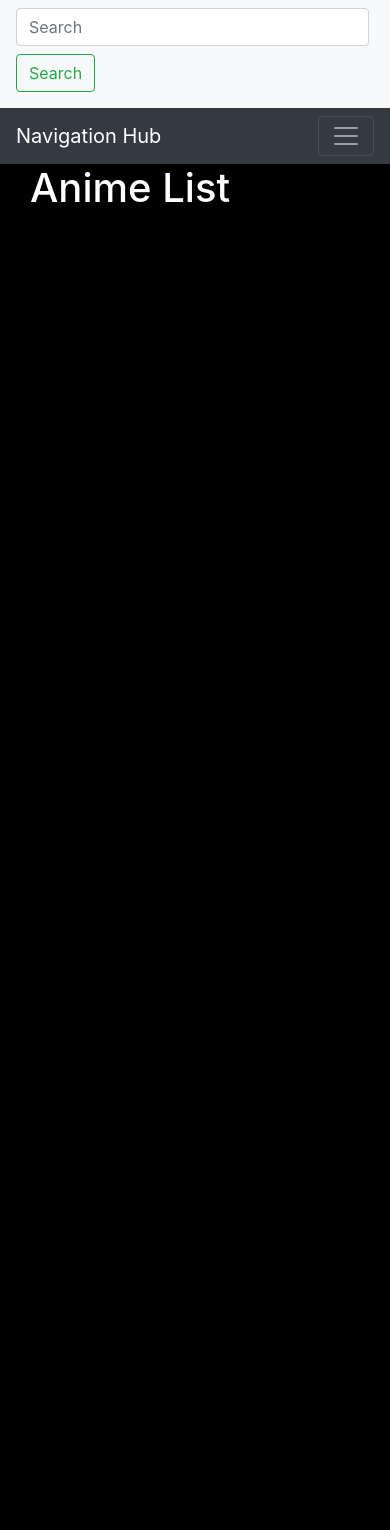
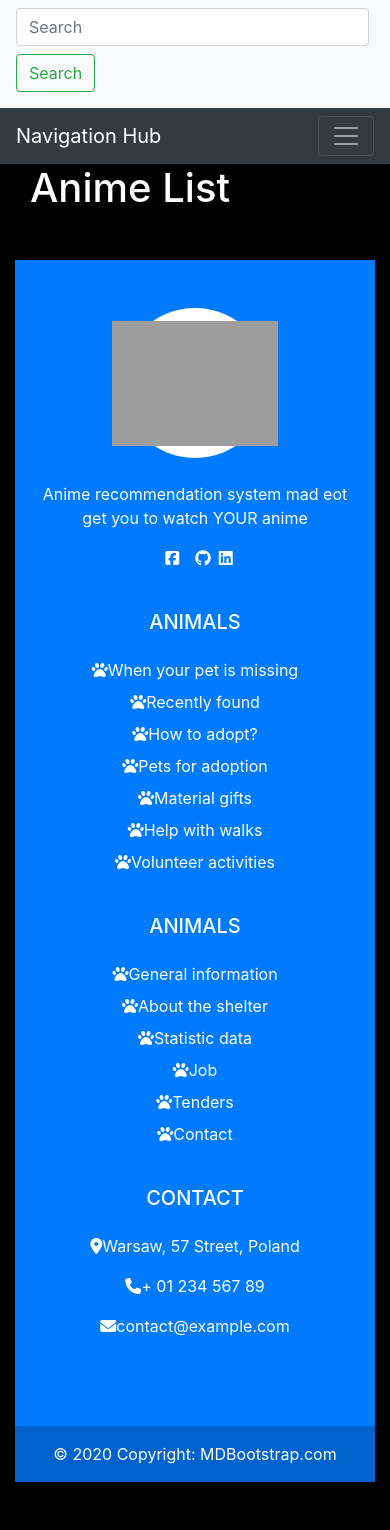
Before and after one commit to imirransom7/Anime-Recommendation-App, a Flask app: page /anime in a window 390 px wide. Before the commit the page ends 202 px from the top, so only its background shows below. Run offline with Flask 3, Linux system fonts and the light colour scheme; parts of the project's set-up code (start-up, migrations or seed data) failed here and were passed over; some libraries are stand-ins or nearby versions; grey boxes are pictures that could not be loaded.

Commit message:
adding footer, making changes to fit website

```diff
--- a/anime_web/templates/anime_home.html
+++ b/anime_web/templates/anime_home.html
@@ -1,7 +1,7 @@
 {% extends 'base.html' %}
 {% block title %}Anime Page{% endblock %}
 {% block content %}
-  {% for data in range %}
+  {% for data in range%}
     <ul>
          <li>
              <h3> {{ anime_list[data].name }}</h3>
--- a/anime_web/templates/base.html
+++ b/anime_web/templates/base.html
@@ -8,7 +8,9 @@
     <link rel="stylesheet" href="https://cdn.jsdelivr.net/npm/bootstrap@4.3.1/dist/css/bootstrap.min.css"
           integrity="sha384-ggOyR0iXCbMQv3Xipma34MD+dH/1fQ784/j6cY/iJTQUOhcWr7x9JvoRxT2MZw1T"
           crossorigin="anonymous">
+    <script src="https://kit.fontawesome.com/31c9f93257.js" crossorigin="anonymous"></script>
     </head>
+
     <body class="text-white">
     <style type="text/css">
         body { background: #000000 !important;}
@@ -110,5 +112,134 @@
         <script src="https://cdn.jsdelivr.net/npm/bootstrap@4.3.1/dist/js/bootstrap.min.js"
         integrity="sha384-JjSmVgyd0p3pXB1rRibZUAYoIIy6OrQ6VrjIEaFf/nJGzIxFDsf4x0xIM+B07jRM"
         crossorigin="anonymous"></script>
+
+    <!-- Remove the container if you want to extend the Footer to full width. -->
+<div class="container my-5">
+
+  <footer class="bg-primary text-center text-lg-start text-white">
+    <!-- Grid container -->
+    <div class="container p-4">
+      <!--Grid row-->
+      <div class="row my-4">
+        <!--Grid column-->
+        <div class="col-lg-3 col-md-6 mb-4 mb-md-0">
+
+          <div class="rounded-circle bg-white shadow-1-strong d-flex align-items-center justify-content-center mb-4 mx-auto" style="width: 150px; height: 150px;">
+            <img src="https://gifdb.com/images/high/galaxy-gurren-lagann-simon-awl6r99ut5srfu7b.gif" height="125" alt=""
+                 loading="lazy" />
+          </div>
+
+          <p class="text-center">Anime recommendation system mad eot get you to watch YOUR anime</p>
+
+          <ul class="list-unstyled d-flex flex-row justify-content-center">
+            <li>
+              <a class="text-white px-2" href="#!">
+                <i class="fab fa-facebook-square"></i>
+              </a>
+            </li>
+            <li>
+              <a class="text-white px-2" href="#!">
+                <i class="fab fa-github"></i>
+              </a>
+            </li>
+            <li>
+              <a class="text-white ps-2" href="https://www.linkedin.com/in/imir-ransom/">
+                <i class="fab fa-linkedin"></i>
+              </a>
+            </li>
+          </ul>
+
+        </div>
+        <!--Grid column-->
+
+        <!--Grid column-->
+        <div class="col-lg-3 col-md-6 mb-4 mb-md-0">
+          <h5 class="text-uppercase mb-4">Animals</h5>
+
+          <ul class="list-unstyled">
+            <li class="mb-2">
+              <a href="#!" class="text-white"><i class="fas fa-paw pe-3"></i>When your pet is missing</a>
+            </li>
+            <li class="mb-2">
+              <a href="#!" class="text-white"><i class="fas fa-paw pe-3"></i>Recently found</a>
+            </li>
+            <li class="mb-2">
+              <a href="#!" class="text-white"><i class="fas fa-paw pe-3"></i>How to adopt?</a>
+            </li>
+            <li class="mb-2">
+              <a href="#!" class="text-white"><i class="fas fa-paw pe-3"></i>Pets for adoption</a>
+            </li>
+            <li class="mb-2">
+              <a href="#!" class="text-white"><i class="fas fa-paw pe-3"></i>Material gifts</a>
+            </li>
+            <li class="mb-2">
+              <a href="#!" class="text-white"><i class="fas fa-paw pe-3"></i>Help with walks</a>
+            </li>
+            <li class="mb-2">
+              <a href="#!" class="text-white"><i class="fas fa-paw pe-3"></i>Volunteer activities</a>
+            </li>
+          </ul>
+        </div>
+        <!--Grid column-->
+
+        <!--Grid column-->
+        <div class="col-lg-3 col-md-6 mb-4 mb-md-0">
+          <h5 class="text-uppercase mb-4">Animals</h5>
+
+          <ul class="list-unstyled">
+            <li class="mb-2">
+              <a href="#!" class="text-white"><i class="fas fa-paw pe-3"></i>General information</a>
+            </li>
+            <li class="mb-2">
+              <a href="#!" class="text-white"><i class="fas fa-paw pe-3"></i>About the shelter</a>
+            </li>
+            <li class="mb-2">
+              <a href="#!" class="text-white"><i class="fas fa-paw pe-3"></i>Statistic data</a>
+            </li>
+            <li class="mb-2">
+              <a href="#!" class="text-white"><i class="fas fa-paw pe-3"></i>Job</a>
+            </li>
+            <li class="mb-2">
+              <a href="#!" class="text-white"><i class="fas fa-paw pe-3"></i>Tenders</a>
+            </li>
+            <li class="mb-2">
+              <a href="#!" class="text-white"><i class="fas fa-paw pe-3"></i>Contact</a>
+            </li>
+          </ul>
+        </div>
+        <!--Grid column-->
+
+        <!--Grid column-->
+        <div class="col-lg-3 col-md-6 mb-4 mb-md-0">
+          <h5 class="text-uppercase mb-4">Contact</h5>
+
+          <ul class="list-unstyled">
+            <li>
+              <p><i class="fas fa-map-marker-alt pe-2"></i>Warsaw, 57 Street, Poland</p>
+            </li>
+            <li>
+              <p><i class="fas fa-phone pe-2"></i>+ 01 234 567 89</p>
+            </li>
+            <li>
+              <p><i class="fas fa-envelope pe-2 mb-0"></i>contact@example.com</p>
+            </li>
+          </ul>
+        </div>
+        <!--Grid column-->
+      </div>
+      <!--Grid row-->
+    </div>
+    <!-- Grid container -->
+
+    <!-- Copyright -->
+    <div class="text-center p-3" style="background-color: rgba(0, 0, 0, 0.2)">
+      © 2020 Copyright:
+      <a class="text-white" href="https://mdbootstrap.com/">MDBootstrap.com</a>
+    </div>
+    <!-- Copyright -->
+  </footer>
+
+</div>
+<!-- End of .container -->
     </body>
 </html>
```
